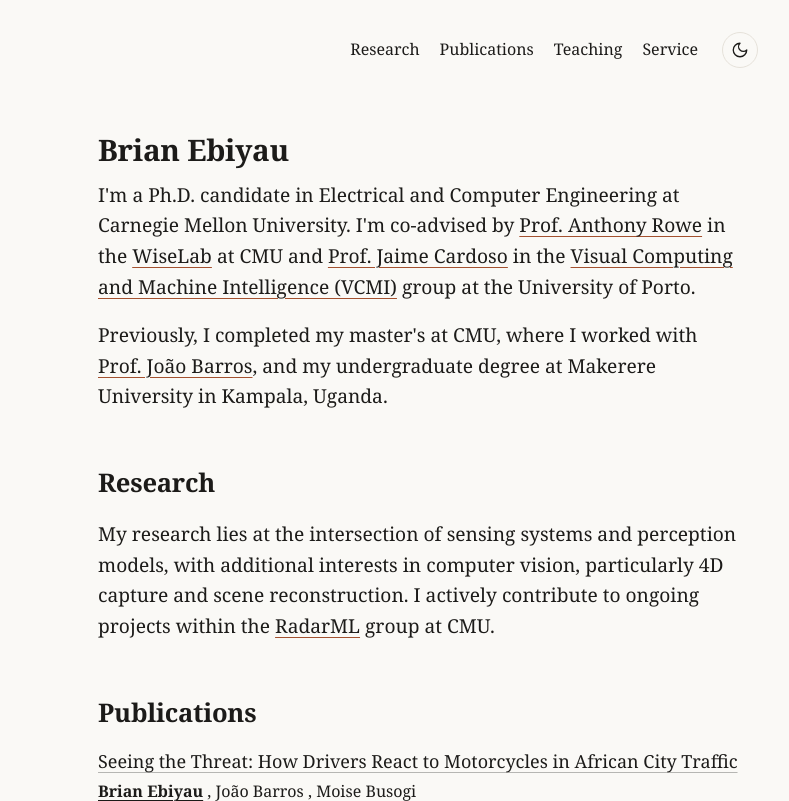
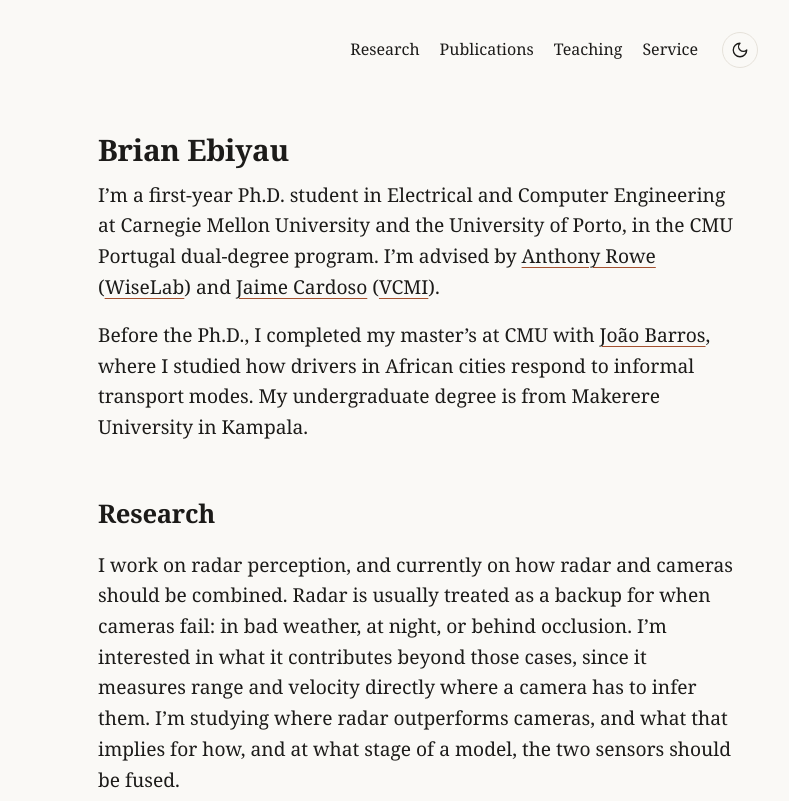
Before and after one commit to ebiyau/ebiyau.github.io, an Astro site in the folder site/: page / in a window 1280 px wide. Shown: the top 801 px of the page, 358-1147 px from the left. Built offline with nearby package versions, Linux system fonts and the light colour scheme; Astro itself is replaced by a stand-in of ours; a web font is replaced by a local one.

Commit message:
bio cleanup

```diff
--- a/site/src/consts.ts
+++ b/site/src/consts.ts
@@ -3,7 +3,7 @@ export const SITE = {
 	name: 'Brian Ebiyau',
 	title: 'Brian Ebiyau',
 	description:
-		'Ph.D. candidate in Electrical and Computer Engineering at Carnegie Mellon University and the University of Porto (CMU Portugal Dual Degree Program).',
+		'Ph.D. student in Electrical and Computer Engineering at Carnegie Mellon University and the University of Porto (CMU Portugal dual-degree program).',
 	email: 'bebiyau@andrew.cmu.edu',
 };
 
--- a/site/src/pages/index.astro
+++ b/site/src/pages/index.astro
@@ -13,30 +13,34 @@ import { SITE, PUBLICATIONS, TEACHING, SERVICE } from '../consts';
 			<section id="about">
 				<h1>{SITE.name}</h1>
 				<p class="lede">
-					I'm a Ph.D. candidate in Electrical and Computer Engineering at Carnegie Mellon University.
-					I'm
-					co-advised by <a href="https://users.ece.cmu.edu/~agr/">Prof. Anthony Rowe</a> in the{' '}
-					<a href="https://wise.ece.cmu.edu/">WiseLab</a> at CMU and{' '}
-					<a href="https://www.inesctec.pt/en/people/jaime-cardoso">Prof. Jaime Cardoso</a> in the{' '}
-					<a href="https://vcmi.inesctec.pt/">Visual Computing and Machine Intelligence (VCMI)</a> group
-					at the University of Porto.
+					I’m a first-year Ph.D. student in Electrical and Computer Engineering at Carnegie Mellon
+					University and the University of Porto, in the CMU Portugal dual-degree program. I’m advised by{' '}
+					<a href="https://users.ece.cmu.edu/~agr/">Anthony Rowe</a> (<a href="https://wise.ece.cmu.edu/"
+						>WiseLab</a
+					>) and <a href="https://www.inesctec.pt/en/people/jaime-cardoso">Jaime Cardoso</a> (<a
+						href="https://vcmi.inesctec.pt/">VCMI</a
+					>).
 				</p>
 				<p class="lede">
-					Previously, I completed my master's at CMU, where I worked with{' '}
+					Before the Ph.D., I completed my master’s at CMU with{' '}
 					<a href="https://africa.engineering.cmu.edu/about/contact/directory/bios/barros-joao.html"
-						>Prof. João Barros</a
-					>, and my undergraduate degree at Makerere University in
-					Kampala, Uganda.
+						>João Barros</a
+					>, where I studied how drivers in African cities respond to informal transport modes. My
+					undergraduate degree is from Makerere University in Kampala.
 				</p>
 			</section>
 
 			<section id="research">
 				<h2>Research</h2>
 				<p class="lede">
-					My research lies at the intersection of sensing systems and perception models, with additional
-					interests in computer vision, particularly 4D capture and scene reconstruction. I actively
-					contribute to ongoing projects within the <a href="https://radarml.github.io/">RadarML</a> group
-					at CMU.
+					I work on radar perception, and currently on how radar and cameras should be combined. Radar is
+					usually treated as a backup for when cameras fail: in bad weather, at night, or behind occlusion.
+					I’m interested in what it contributes beyond those cases, since it measures range and velocity
+					directly where a camera has to infer them. I’m studying where radar outperforms cameras, and what
+					that implies for how, and at what stage of a model, the two sensors should be fused.
+				</p>
+				<p class="lede">
+					I’m also building an open-source implementation of Doppler-division MIMO for single-chip radars.
 				</p>
 			</section>
 
```
